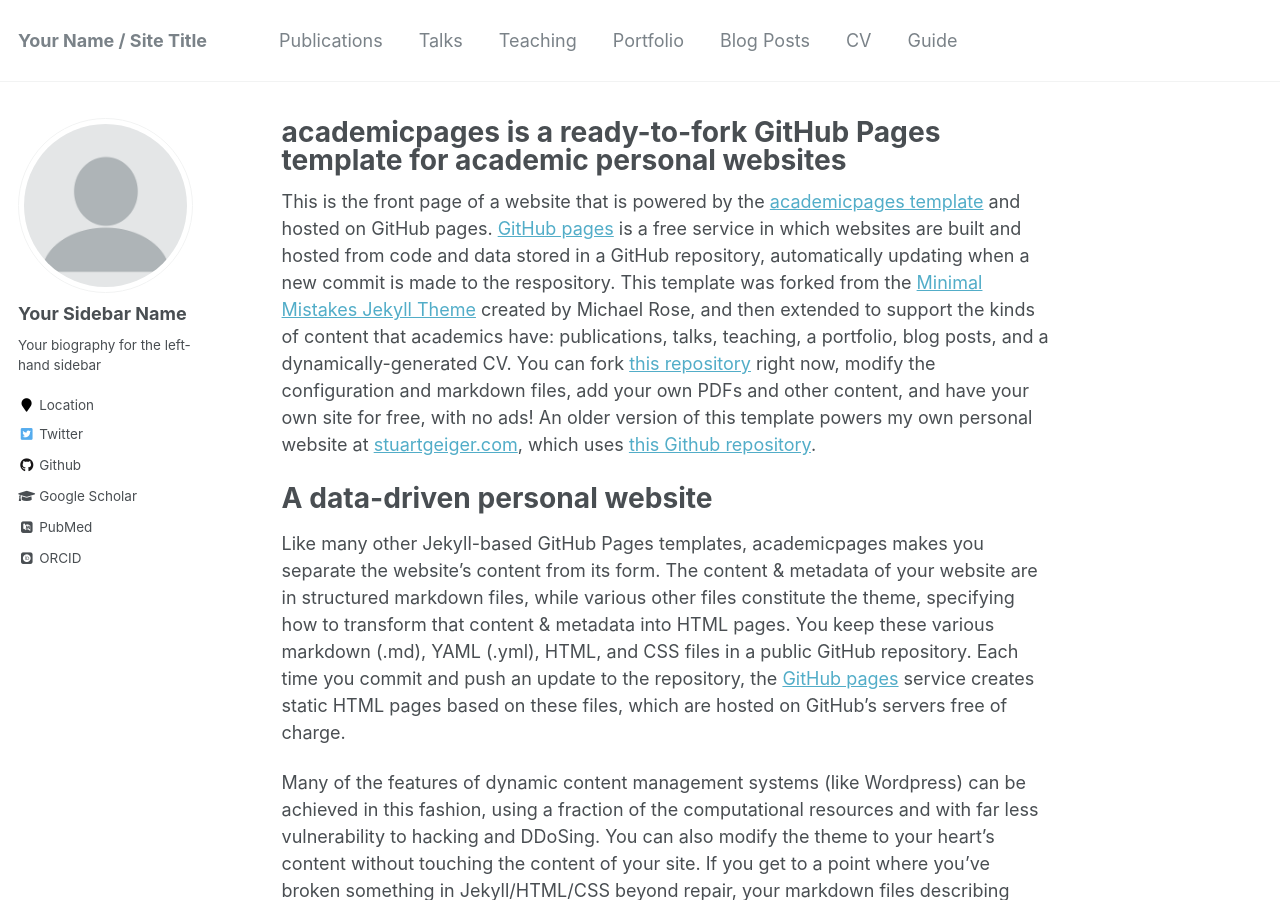
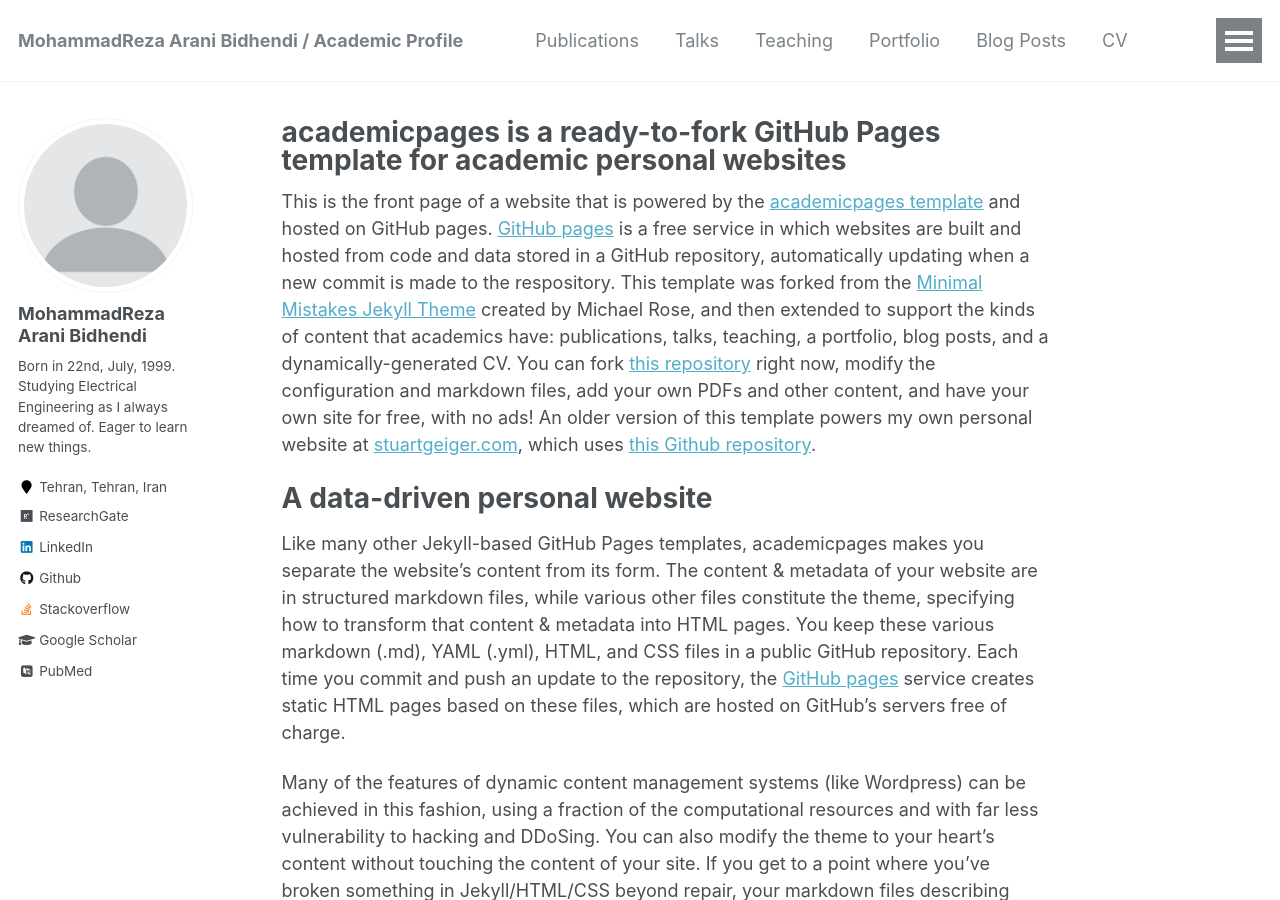
Before and after one commit to MohammadReza-Arani/MohammadReza-Arani.github.io, a Jekyll site: the page built from _pages/about.md, in a window 1280 px wide and 900 px high. Built offline with Jekyll 4.4.1, drawn with Linux system fonts in a browser that asks for light colours; some web fonts are replaced; some of the changed text lies outside the part shown.

Commit message:
Update _config.yml
Added Personal Details

```diff
--- a/_config.yml
+++ b/_config.yml
@@ -7,13 +7,13 @@
 
 # Site Settings
 locale                   : "en-US"
-title                    : "Your Name / Site Title"
+title                    : "MohammadReza Arani Bidhendi / Academic Profile"
 title_separator          : "-"
-name                     : &name "Your Name"
-description              : &description "personal description"
-url                      : https://academicpages.github.io # the base hostname & protocol for your site e.g. "https://mmistakes.github.io"
+name                     : &name "Mohammadreza Arani"
+description              : &description "Master Electrical Engineering Student @ UT studying Field & Wave"
+url                      : https://mohammadreza-arani.github.io # the base hostname & protocol for your site e.g. "https://mmistakes.github.io"
 baseurl                  : "" # the subpath of your site, e.g. "/blog"
-repository               : "academicpages/academicpages.github.io"
+repository               : "mohammadreza-arani/mohammadreza-arani.github.io"
 teaser                   :  # filename of teaser fallback teaser image placed in /images/, .e.g. "500x300.png"
 breadcrumbs              : false # true, false (default)
 words_per_minute         : 160
@@ -80,15 +80,15 @@ analytics:
 
 # Site Author
 author:
-  name             : "Your Sidebar Name"
+  name             : "MohammadReza Arani Bidhendi"
   avatar           : "profile.png"
-  bio              : "Your biography for the left-hand sidebar"
-  location         : "Location"
+  bio              : "Born in 22nd, July, 1999. Studying Electrical Engineering as I always dreamed of. Eager to learn new things."
+  location         : "Tehran, Tehran, Iran"
   employer         :
   pubmed           : "https://www.ncbi.nlm.nih.gov/pubmed/?term=john+snow"
   googlescholar    : "http://yourfullgooglescholarurl.com"
   email            :
-  researchgate     :  # example: "https://www.researchgate.net/profile/yourprofile"
+  researchgate     :  https://www.researchgate.net/profile/Mohammadreza-Arani # example: "https://www.researchgate.net/profile/yourprofile"
   uri              :
   bitbucket        :
   codepen          :
@@ -96,20 +96,20 @@ author:
   flickr           :
   facebook         :
   foursquare       :
-  github           : "academicpages"
+  github           : "mohammadreza-arani"
   google_plus      :
   keybase          :
   instagram        :
   impactstory      : #"https://profiles.impactstory.org/u/xxxx-xxxx-xxxx-xxxx"
   lastfm           :
-  linkedin         :
-  orcid            : "http://orcid.org/yourorcidurl"
+  linkedin         : https://www.linkedin.com/in/mohammadreza-arani-b67122172/
+  orcid            : #"http://orcid.org/yourorcidurl"
   pinterest        :
   soundcloud       :
-  stackoverflow    : # http://stackoverflow.com/users/123456/username
+  stackoverflow    : https://stackoverflow.com/users/9048111/s-a-m-ir # http://stackoverflow.com/users/123456/username
   steam            :
   tumblr           :
-  twitter          : "replacethistwitterhandle"
+  twitter          : #"replacethistwitterhandle"
   vine             :
   weibo            :
   xing             :
```
